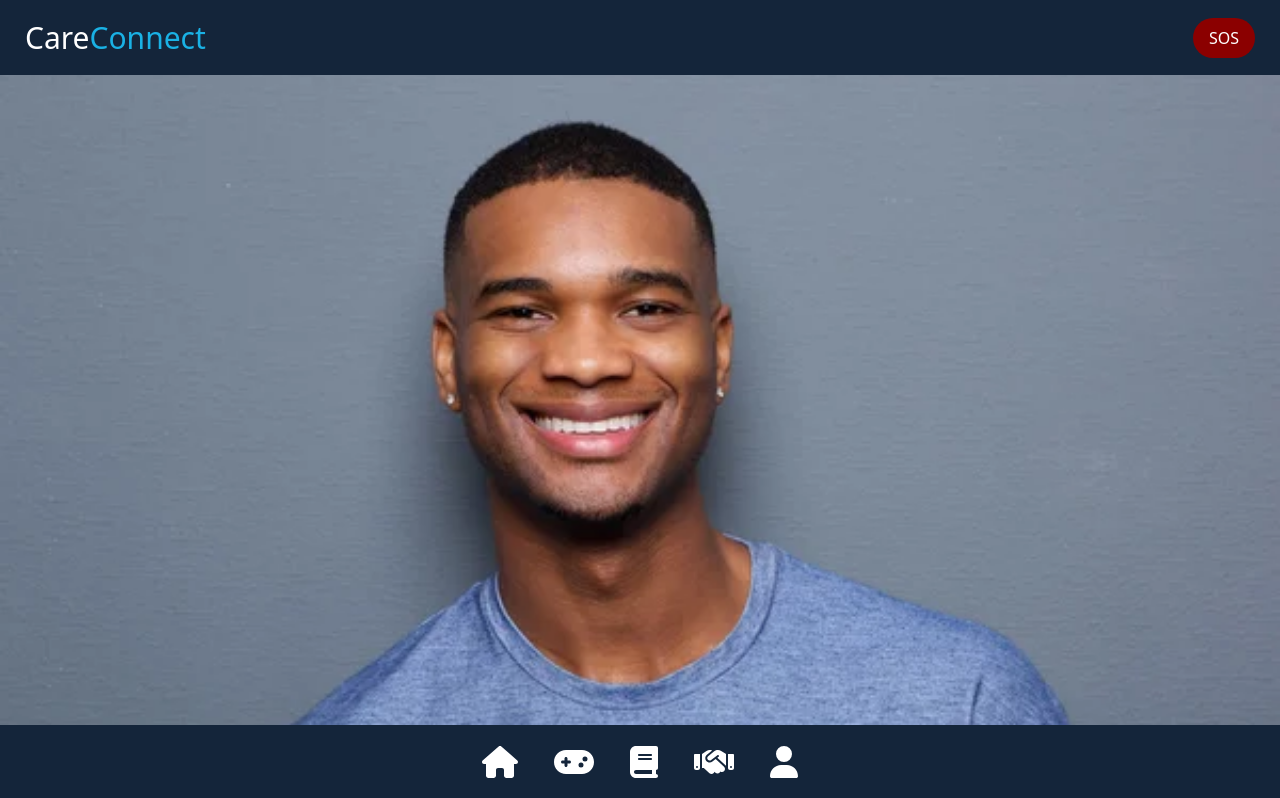
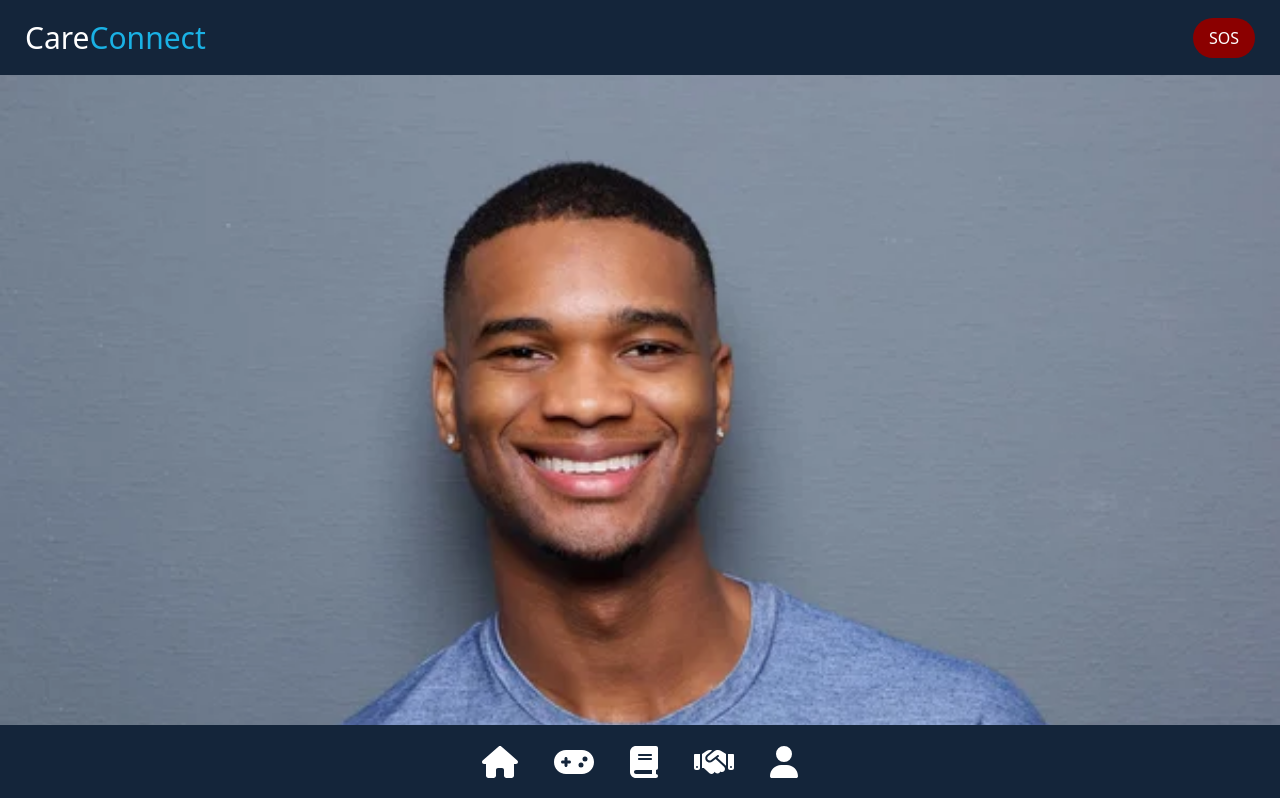
Before and after one commit to joshuaenoch/care-connect, a React (Vite) app in the folder CareConnect/: page /CaregiverMoreDetails in a window 1280 px wide. Shown: the top 798 px of the page. Built offline with nearby package versions, Linux system fonts and the light colour scheme.

Commit message:
modified styling on more details

```diff
--- a/CareConnect/src/pages/CaregiverMoreDetailsPage.jsx
+++ b/CareConnect/src/pages/CaregiverMoreDetailsPage.jsx
@@ -7,7 +7,7 @@ function CaregiverMoreDetails() {
 
     return (
         <>
-            <img src={caregiver.image} className="object-cover w-full h-2/5"/>
+            <img src={caregiver.image} className="object-cover w-full h-22 pt-10"/>
             <div className="mx-4 pb-40">
                 <Card className="my-2 py-2 text-center">
                     <h1 className="font-extrabold text-3xl">{caregiver.name}</h1>
```
